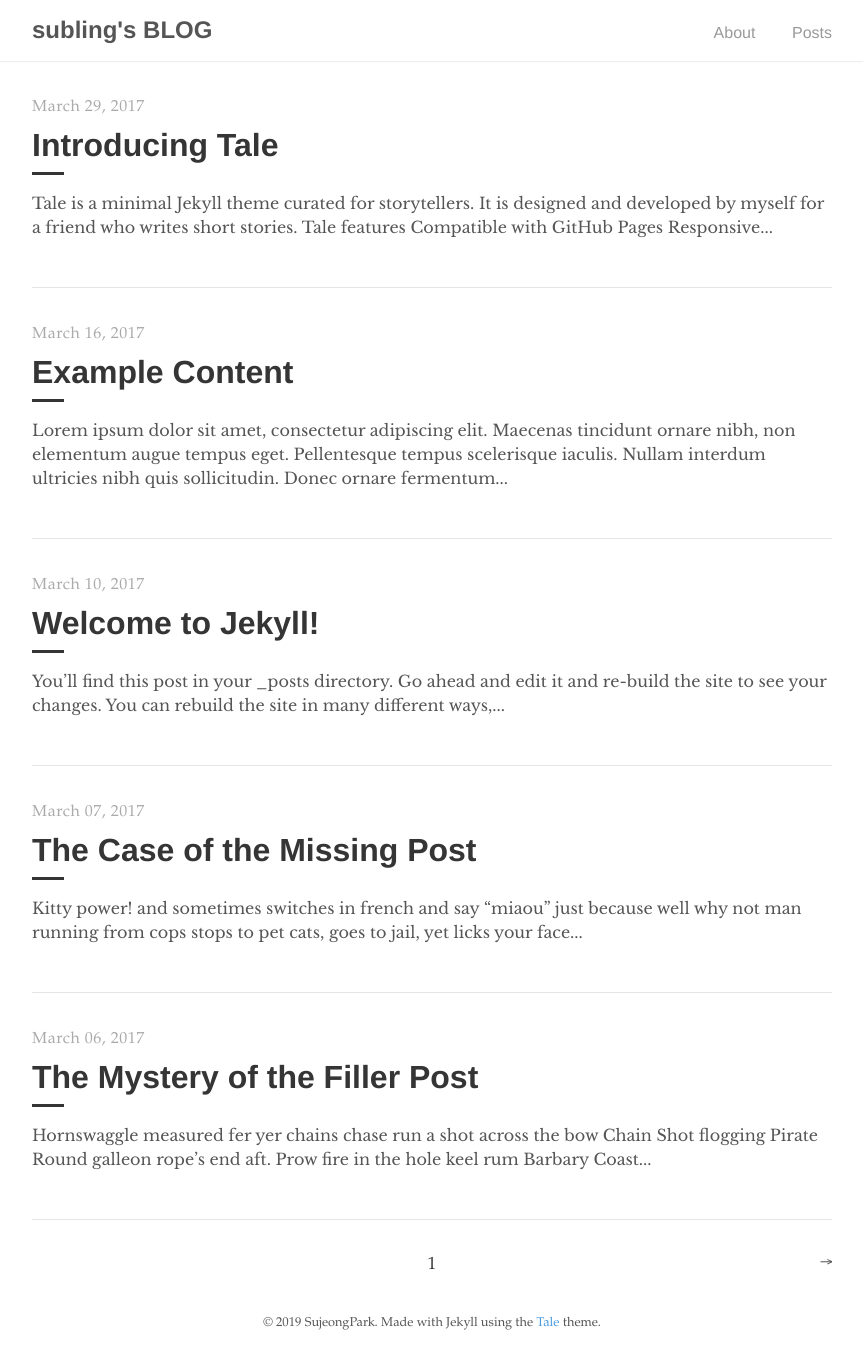
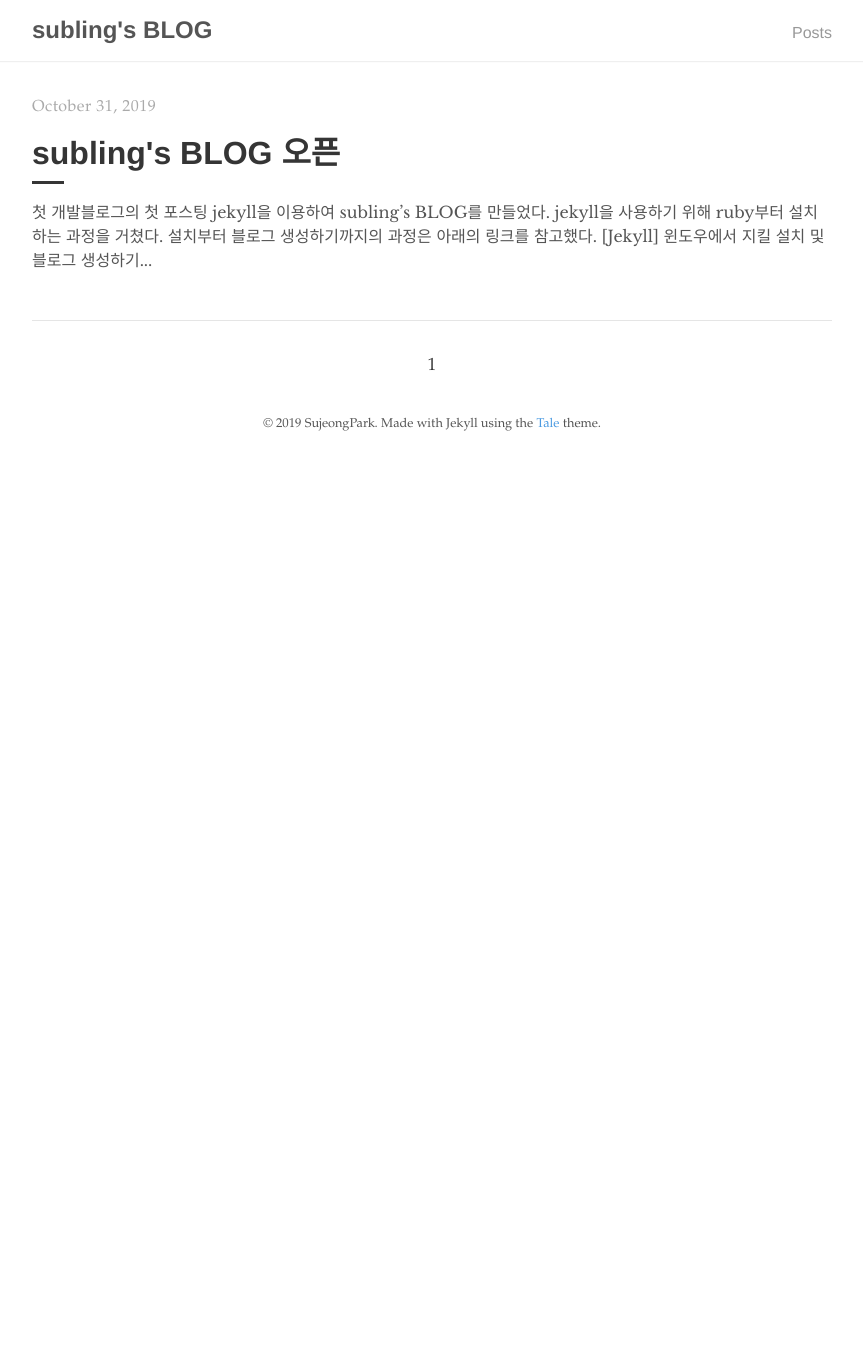
Before and after one commit to sujeongpark/sujeongpark.github.io, a Jekyll site: the page built from index.html, in a window 1280 px wide. Shown: the whole page, without its empty margins (208-1071 px from the left). Built offline with Jekyll 4.4.1, drawn with Linux system fonts in a browser that asks for light colours; the list of posts is cut into pages by our own code; after the commit the page ends 900 px from its top, so only the background shows below that.

Commit message:
첫 포스팅

```diff
--- a/_includes/navigation.html
+++ b/_includes/navigation.html
@@ -4,7 +4,6 @@
       <h2 class="nav-title">{{ site.title }}</h2>
     </a>
     <ul>
-      <li><a href="{{ '/about' | prepend: site.baseurl }}">About</a></li>
       <li><a href="{{ site.baseurl }}/">Posts</a></li>
     </ul>
   </div>
--- a/_posts/2017-03-06-the-mystery-of-the-filler-post.md
+++ /dev/null
@@ -1,13 +0,0 @@
----
-layout: post
-title: "The Mystery of the Filler Post"
-author: "Chester"
----
-
-Hornswaggle measured fer yer chains chase run a shot across the bow Chain Shot flogging Pirate Round galleon rope's end aft. Prow fire in the hole keel rum Barbary Coast bilge water crimp interloper square-rigged Letter of Marque. Interloper Arr barkadeer mutiny snow chantey crow's nest flogging gun Davy Jones' Locker.
-
-Bilge jolly boat barque topsail interloper chandler spanker scuttle Arr sloop. Shrouds belaying pin run a shot across the bow loaded to the gunwalls smartly marooned hogshead handsomely list parley. Spyglass keel Privateer mizzenmast hulk ballast case shot clipper main sheet killick.
-
-Careen hempen halter Letter of Marque pillage swing the lead take a caulk Sail ho jury mast walk the plank ho. Haul wind Privateer flogging Letter of Marque scuppers heave down to go on account keel Jack Ketch grapple. Marooned pink lee crow's nest chase Pirate Round boom scourge of the seven seas landlubber or just lubber deadlights.
-
-[Pirate Ipsum](http://pirateipsum.me/)
--- a/_posts/2017-03-07-the-case-of-the-missing-post.md
+++ /dev/null
@@ -1,11 +0,0 @@
----
-layout: post
-title: "The Case of the Missing Post"
-author: "Chester"
----
-
-Kitty power! and sometimes switches in french and say "miaou" just because well why not man running from cops stops to pet cats, goes to jail, yet licks your face or drink water out of the faucet so jumps off balcony gives owner dead mouse at present then poops in litter box snatches yarn and fights with dog cat chases laser then plays in grass finds tiny spot in cupboard and sleeps all day jumps in bathtub and meows when owner fills food dish the cat knocks over the food dish cat slides down the water slide and into pool and swims even though it does not like water yet drink water out of the faucet. Pelt around the house and up and down stairs chasing phantoms.
-
-Sit in window and stare ooo, a bird! yum. Sit and stare. Sweet beast loves cheeseburgers. Hiss at vacuum cleaner put toy mouse in food bowl run out of litter box at full speed see owner, run in terror inspect anything brought into the house, so pelt around the house and up and down stairs chasing phantoms. Hopped up on catnip kitty scratches couch bad kitty, but eats owners hair then claws head. Lie on your belly and purr when you are asleep kitty power! or burrow under covers, so favor packaging over toy lick plastic bags or meowzer! yet unwrap toilet paper.
-
-[Cat Ipsum](http://www.catipsum.com/)
--- a/_posts/2017-03-10-welcome-to-jekyll.md
+++ /dev/null
@@ -1,25 +0,0 @@
----
-layout: post
-title:  "Welcome to Jekyll!"
-author: "Jekyll"
----
-
-You’ll find this post in your `_posts` directory. Go ahead and edit it and re-build the site to see your changes. You can rebuild the site in many different ways, but the most common way is to run `jekyll serve`, which launches a web server and auto-regenerates your site when a file is updated.
-
-To add new posts, simply add a file in the `_posts` directory that follows the convention `YYYY-MM-DD-name-of-post.ext` and includes the necessary front matter. Take a look at the source for this post to get an idea about how it works.
-
-Jekyll also offers powerful support for code snippets: like these
-
-{% highlight ruby %}
-def print_hi(name)
-  puts "Hi, #{name}"
-end
-print_hi('Tom')
-#=> prints 'Hi, Tom' to STDOUT.
-{% endhighlight %}
-
-Check out the [Jekyll docs][jekyll-docs] for more info on how to get the most out of Jekyll. File all bugs/feature requests at [Jekyll’s GitHub repo][jekyll-gh]. If you have questions, you can ask them on [Jekyll Talk][jekyll-talk].
-
-[jekyll-docs]: https://jekyllrb.com/docs/home
-[jekyll-gh]:   https://github.com/jekyll/jekyll
-[jekyll-talk]: https://talk.jekyllrb.com/
--- a/_posts/2017-03-16-example-content.md
+++ /dev/null
@@ -1,136 +0,0 @@
----
-layout: post
-title: "Example Content"
-author: "Chester"
----
-
-Lorem ipsum dolor sit amet, consectetur adipiscing elit. Maecenas tincidunt ornare nibh, non elementum augue tempus eget. Pellentesque tempus scelerisque iaculis. Nullam interdum ultricies nibh quis sollicitudin. Donec ornare fermentum facilisis. Ut at sem ac sem imperdiet varius a eget tortor. Nam eu augue eget orci semper maximus in eget augue. Mauris ornare, nisl ut suscipit consectetur, mi quam interdum tellus, at rutrum quam eros ultrices mi.
-
-# Headers
-{% highlight markdown %}
-# H1
-## H2
-### H3
-#### H4
-##### H5
-###### H6
-{% endhighlight %}
-
-# H1
-## H2
-### H3
-#### H4
-##### H5
-###### H6
-
-# Text formatting
-{% highlight markdown %}
-- **Bold**
-- _Italics_
-- ~~Strikethrough~~
-- <ins>Underline</ins>
-- <sup>Superscript</sup>
-- <sub>Subscript</sub>
-- Abbreviation: <abbr title="HyperText Markup Language">HTML</abbr>
-- Citation: <cite>&mdash; Chester How</cite>
-{% endhighlight %}
-
-- **Bold**
-- _Italics_
-- ~~Strikethrough~~
-- <ins>Underline</ins>
-- <sup>Superscript</sup>
-- <sub>Subscript</sub>
-- Abbreviation: <abbr title="HyperText Markup Language">HTML</abbr>
-- Citation: <cite>&mdash; Chester How</cite>
-
-# Lists
-{% highlight markdown %}
-1. Ordered list item 1
-2. Ordered list item 2
-3. Ordered list item 3
-
-* Unordered list item 1
-* Unordered list item 2
-* Unordered list item 3
-{% endhighlight %}
-
-1. Ordered list item 1
-2. Ordered list item 2
-3. Ordered list item 3
-
-* Unordered list item 1
-* Unordered list item 2
-* Unordered list item 3
-
-# Links
-{% highlight markdown %}
-Check out tale on [GitHub](https://github.com/chesterhow/tale).
-{% endhighlight %}
-
-Check out tale on [GitHub](https://github.com/chesterhow/tale).
-
-# Images
-{% highlight markdown %}
-![Placeholder image](https://placehold.it/800x400 "Placeholder image")
-
-![Image with caption](https://placehold.it/700x400 "Image with caption")
-_This is an image with a caption_
-{% endhighlight %}
-
-![Placeholder image](https://placehold.it/800x400 "Placeholder image")
-
-![Image with caption](https://placehold.it/700x400 "Image with caption")
-_This is an image with a caption_
-
-# Code and Syntax Highlighting
-Use back-ticks for `inline code`. Multi-line code snippets are supported too through Pygments.
-
-{% highlight js %}
-// Sample javascript code
-var s = "JavaScript syntax highlighting";
-alert(s);
-{% endhighlight %}
-
-{% highlight python %}
-# Sample python code
-s = "Python syntax highlighting"
-print s
-{% endhighlight %}
-
-Adding `linenos` to the Pygments tag enables line numbers.
-
-{% highlight js  linenos %}
-// Sample javascript code
-var s = "JavaScript syntax highlighting";
-alert(s);
-{% endhighlight %}
-
-# Blockquotes
-{% highlight markdown %}
-> Curabitur blandit tempus porttitor. Nullam quis risus eget urna mollis ornare vel eu leo. Nullam id dolor id nibh ultricies vehicula ut id elit.
-
-{% endhighlight %}
-
-> Curabitur blandit tempus porttitor. Nullam quis risus eget urna mollis ornare vel eu leo. Nullam id dolor id nibh ultricies vehicula ut id elit.
-
-# Horizontal Rule & Line Break
-{% highlight markdown %}
-Use `<hr>` for horizontal rules
-
-<hr>
-
-and `<br>` for line breaks.
-
-<br>
-{% endhighlight %}
-
-Use `<hr>` for horizontal rules
-
-<hr>
-
-and `<br>` for line breaks.
-
-<br>
-
-_The end_
--- a/_posts/2017-03-29-introducing-tale.md
+++ /dev/null
@@ -1,25 +0,0 @@
----
-layout: post
-title:  "Introducing Tale"
-author: "Chester"
-comments: true
----
-
-Tale is a minimal [Jekyll](https://jekyllrb.com/) theme curated for storytellers. It is designed and developed by [myself](https://github.com/chesterhow/) for a friend who writes short stories.
-
-## Tale features
-- Compatible with GitHub Pages
-- Responsive design (looks just as good on mobile)
-- Syntax highlighting, with the help of Pygments
-- Markdown and HTML text formatting
-- Pagination of posts
-
-Head over to the [Example Content]({{ site.baseurl }}/2017-03-16/example-content) post for a showcase of Tale's text formatting features.
-
-## Browser Support
-Tale works on most if not all modern browsers, including Chrome, Safari and Firefox 👍🏼
-
-## Download or Contribute
-Tale is publicly hosted on GitHub, so go ahead and download or fork it at the [GitHub repository](https://github.com/chesterhow/tale). If you spot any bugs or have any suggestions, feel free to create an issue or make a pull request.
-
-Thanks for checking out Tale!
--- /dev/null
+++ b/_posts/2019-10-31-subling-blog-open.md
@@ -0,0 +1,33 @@
+---
+layout: post
+title: "subling's BLOG 오픈"
+author: "subling"
+---
+
+<br>
+## 첫 개발블로그의 첫 포스팅
+<hr>
+jekyll을 이용하여 subling's BLOG를 만들었다. jekyll을 사용하기 위해 ruby부터 설치하는 과정을 거쳤다. 설치부터 블로그 생성하기까지의 과정은 아래의 링크를 참고했다.
+
+ > [[Jekyll] 윈도우에서 지킬 설치 및 블로그 생성하기](https://shryu8902.github.io/jekyll/jekyll-on-windows/)
+
+<br><br>
+ruby를 설치하고 나서 수많은 jekyll theme를 접하게 되었다. [이곳](http://jekyllthemes.org/)에서 많은 테마들을 살펴볼 수 있다. 너무 많은 테마들이 있어 무엇을 해야할지 고민되었다. 고민 끝에 깔끔한 디자인을 갖춘 tale을 선택했다.<br><br>
+<img src="../assets/img/jekyll_theme.PNG">
+
+<br><br>
+ 처음에는 fork를 통해 블로그를 만들려고 하였으나 내 github의 초록잔디를 위해 jekyll theme를 직접 다운로드받아 만들게 되었다.<br><br>
+ <img src="../assets/img/jaranara.PNG">
+ <div style="text-align:center;text-decoration:line-through">자라나라 잔디잔디</div>
+
+ <br><br>
+ subling.github.io로 새 repository를 생성하고 다운받은 tale의 폴더를 repository에 넣어주었다. 이후 _config.yml 파일을 수정하였다. 드디어 subling's BLOG가 만들어졌다.<br><br>
+ <img src="../assets/img/subling_blog.PNG">
+
+<br>
+> 아무래도 첫 포스팅이다 보니 글을 어떻게 써야할지 어려움이 느껴졌다. <br><del>그래서 어떻게 마무리해야할지 잘 모르겠다.ㅎㅎ</del>
+
+<br>
+## 포스팅을 끝마치며...
+<hr>
+첫 포스팅을 작성했는데 이렇게 만들어진 블로그를 보니 뿌듯하다. 앞으로 알게된 것이나 정리하고 싶은 것들을 기록하는 공간으로 subling's BLOG를 채워나가야겠다!
```
Also changed, not shown: _posts/2017-03-05-pagination-post.md (deleted, +0 -7 lines).
